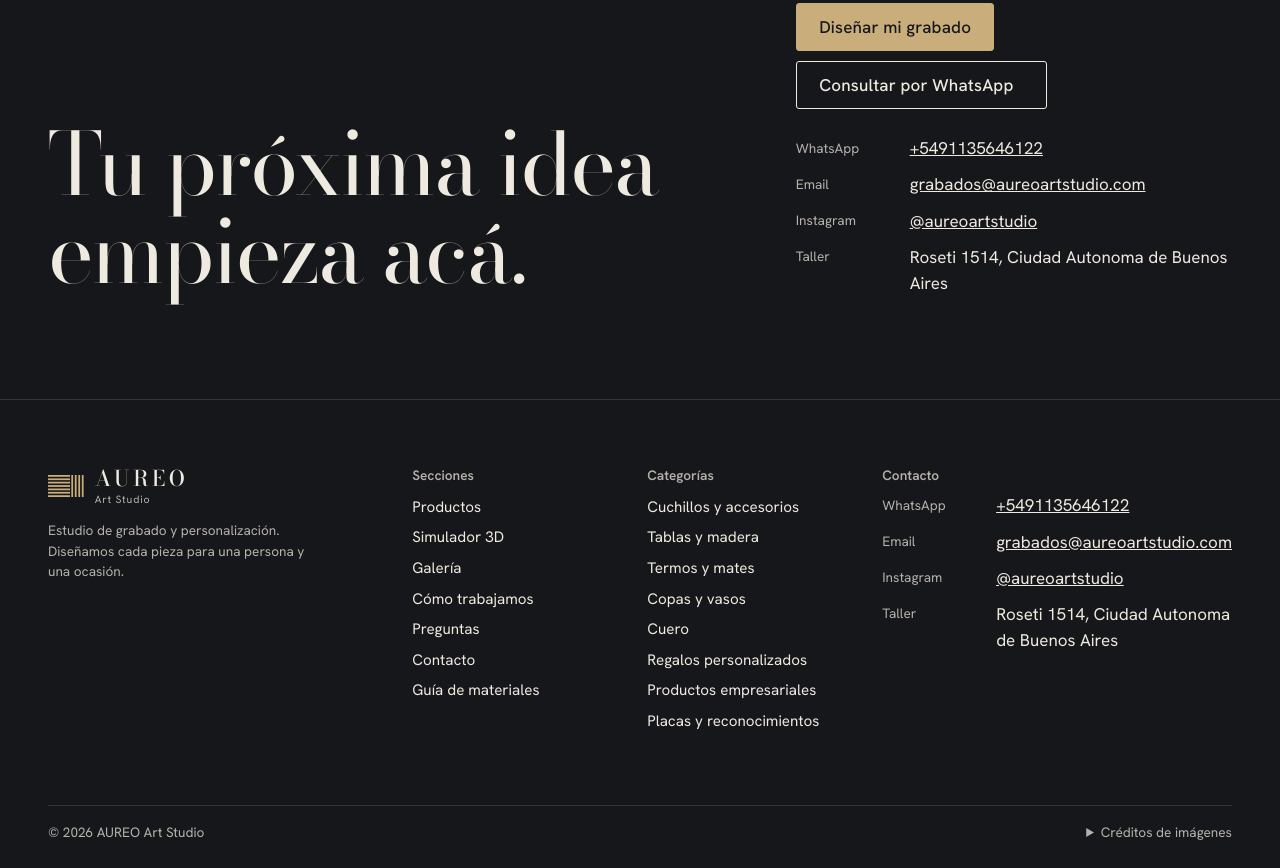
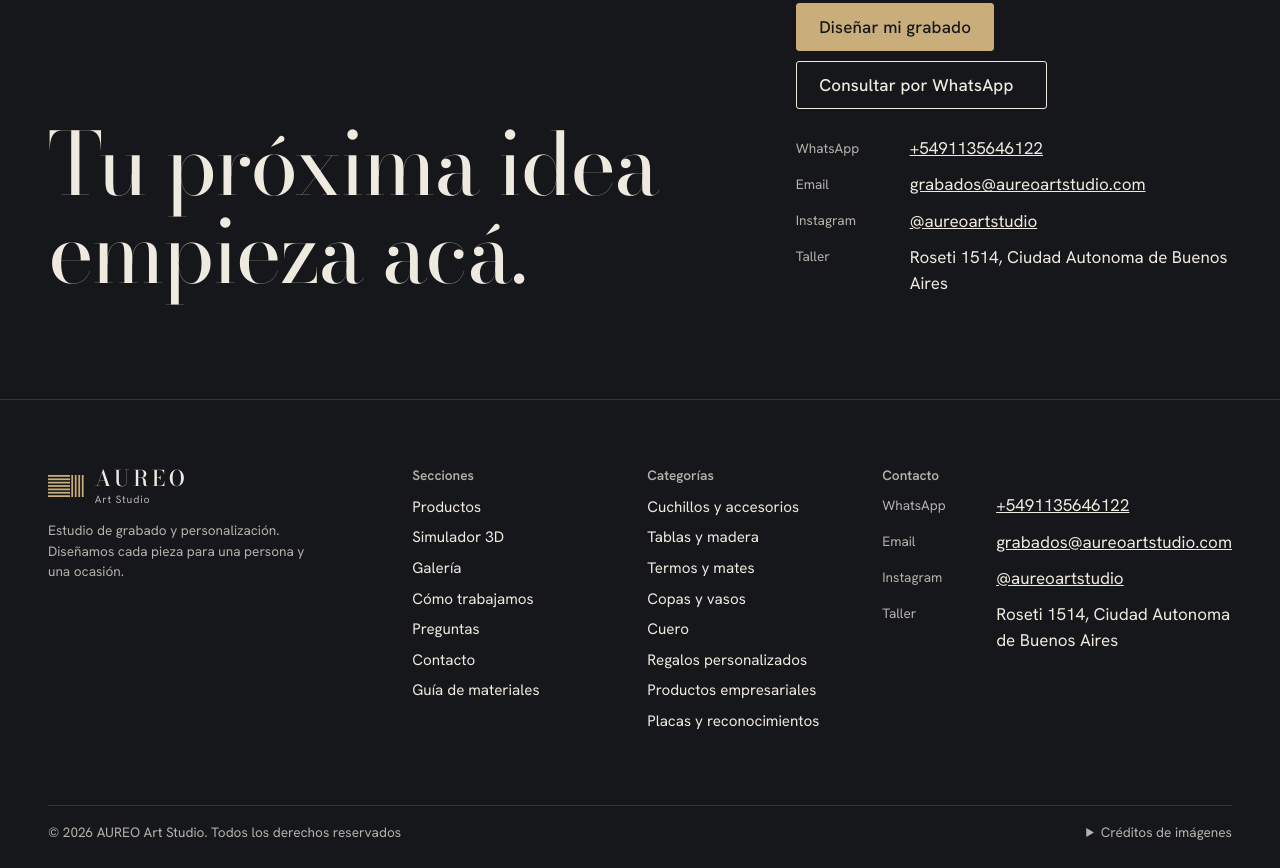
Before and after one commit to JuanIgnacioPiroso/AureoArtStudio, an Astro site: page / in a window 1280 px wide. Shown: the part 6250-7118 px from the top of the page. Built offline with nearby package versions, Linux system fonts and the light colour scheme; Astro itself is replaced by a stand-in of ours.

Commit message:
agrego legalname

```diff
--- a/src/components/layout/Footer.astro
+++ b/src/components/layout/Footer.astro
@@ -64,7 +64,7 @@
     </div>
   </div>
   <div class="wrap site-footer__legal">
-    <p class="note">© {year} {business.legalName ?? business.name}</p>
+    <p class="note">© {year} {business.legalName ?? business.name}. Todos los derechos reservados</p>
     <details class="credits">
       <summary class="note">Créditos de imágenes</summary>
       <ul class="note">
--- a/src/config/business.ts
+++ b/src/config/business.ts
@@ -21,13 +21,13 @@
 
 export const business: BusinessConfig = {
   name: 'AUREO Art Studio',
-  legalName: null,
+  legalName: 'AUREO Art Studio',
   whatsapp: '5491135646122',
   email: 'grabados@aureoartstudio.com',
   instagram: 'https://www.instagram.com/aureoartstudio/',
   city: 'Ciudad Autonoma de Buenos Aires',
   address: 'Roseti 1514',
-  siteUrl: null,
+  siteUrl: 'https://aureoartstudio.com/',
 }
 
 export const hasDirectContact = Boolean(business.whatsapp || business.email)
```
